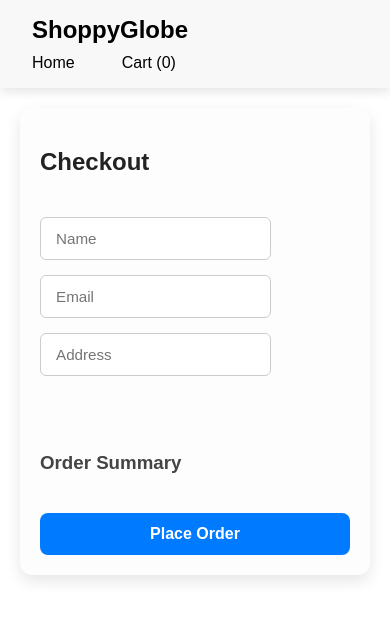
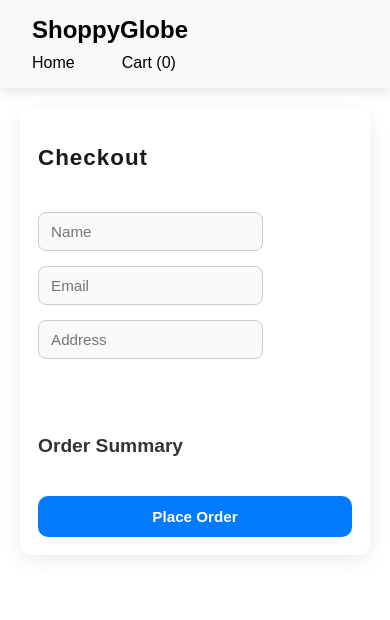
Before and after one commit to KhushbuKumari21/ShoppyGlobe-E-commerce-Application-, a React (Vite) app: page /checkout in a window 390 px wide. Shown: the top 620 px of the page. Built offline with nearby package versions, Linux system fonts and the light colour scheme.

Commit message:
Updated Checkout component and added responsive Checkout.css styling

```diff
--- a/src/components/Checkout.css
+++ b/src/components/Checkout.css
@@ -1,27 +1,35 @@
 /* Checkout.css */
 
-/* Container for checkout page */
+/* Main container */
 .checkout {
   max-width: 800px;
   margin: 40px auto;
   padding: 25px;
-  background-color: #fdfdfd;
+  background-color: #ffffff;
   border-radius: 12px;
-  box-shadow: 0 6px 15px rgba(0, 0, 0, 0.1);
-  font-family: 'Arial', sans-serif;
+  box-shadow: 0 6px 20px rgba(0, 0, 0, 0.08);
+  font-family: "Arial", sans-serif;
+  transition: transform 0.3s ease;
 }
 
-/* Heading styles */
+/* Smooth hover card effect */
+.checkout:hover {
+  transform: translateY(-3px);
+}
+
+/* Headings */
 .checkout h2 {
   text-align: center;
+  color: #1a1a1a;
+  letter-spacing: 1px;
   margin-bottom: 25px;
-  color: #222;
 }
 
 .checkout h3 {
+  color: #333;
   margin-top: 30px;
   margin-bottom: 15px;
-  color: #444;
+  font-size: 1.2rem;
 }
 
 /* Form styling */
@@ -36,49 +44,58 @@
   padding: 12px 15px;
   font-size: 1rem;
   border: 1px solid #ccc;
-  border-radius: 6px;
-  transition: border-color 0.3s;
+  border-radius: 8px;
+  background: #fafafa;
+  transition: all 0.3s ease;
 }
 
 .checkout form input:focus {
   outline: none;
   border-color: #007bff;
+  box-shadow: 0 0 6px rgba(0, 123, 255, 0.4);
+  background: #fff;
 }
 
 /* Order summary list */
 .checkout ul {
   list-style: none;
   padding: 0;
-  margin-bottom: 30px;
+  margin-bottom: 25px;
 }
 
 .checkout ul li {
   display: flex;
   justify-content: space-between;
-  padding: 10px 0;
+  padding: 12px 5px;
   border-bottom: 1px solid #ddd;
+  font-size: 1rem;
   font-weight: 500;
 }
 
-/* Place order button */
+/* Button styling */
 .checkout button {
   width: 100%;
   padding: 15px;
   font-size: 1.1rem;
   font-weight: bold;
   color: #fff;
-  background-color: #007bff;
+  background: #007bff;
   border: none;
-  border-radius: 8px;
+  border-radius: 10px;
   cursor: pointer;
-  transition: background-color 0.3s ease;
+  transition: all 0.3s ease;
 }
 
 .checkout button:hover {
-  background-color: #0056b3;
+  background: #0056b3;
+  transform: scale(1.02);
 }
 
-/* Responsive design */
+.checkout button:active {
+  transform: scale(0.98);
+}
+
+/* Responsive Design */
 @media (max-width: 768px) {
   .checkout {
     margin: 20px;
@@ -87,6 +104,11 @@
 
   .checkout form input {
     font-size: 0.95rem;
+    padding: 10px 12px;
+  }
+
+  .checkout ul li {
+    font-size: 0.95rem;
   }
 
   .checkout button {
@@ -94,3 +116,18 @@
     padding: 12px;
   }
 }
+
+@media (max-width: 480px) {
+  .checkout {
+    padding: 18px;
+  }
+
+  .checkout h2 {
+    font-size: 1.4rem;
+  }
+
+  .checkout button {
+    padding: 12px;
+    font-size: 0.95rem;
+  }
+}
```
